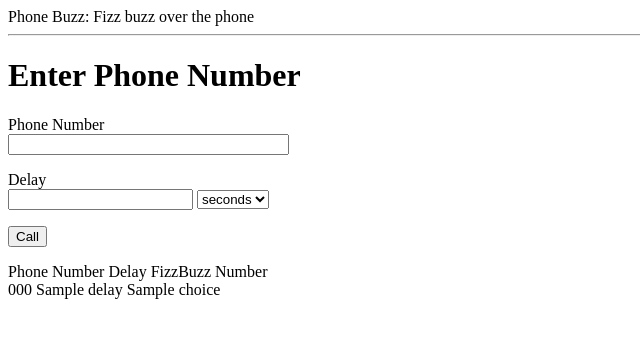
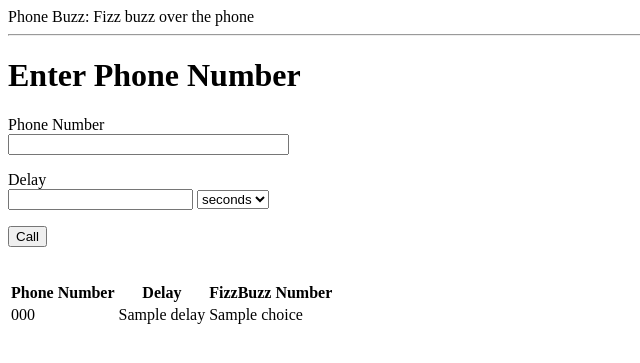
Before and after one commit to awright96/Lendup_Challenge, a Flask app: page /call in a window 1280 px wide. Shown: the top 363 px of the page, without its empty margins (0-640 px from the left). Run offline with Flask 2, Linux system fonts and the light colour scheme; a database or web service that is not in the repository returns one stand-in record (values such as "Sample title").

Commit message:
added code to render history

```diff
--- a/templates/call.html
+++ b/templates/call.html
@@ -32,6 +32,7 @@
             {% if error is defined %}
                 <p>Sorry, {{ error }} is not a valid phone number.</p>
             {% endif %}
+            <table class="table">
                <thead>
                 <tr>
                     <th>Phone Number</th>
@@ -48,6 +49,8 @@
                         </tr>
                     {% endfor %}
                 </tbody>
+            </table>
+
         </form>
     </body>
 {% endblock %}
```
Lines whose indentation alone changed are shown as unchanged.
